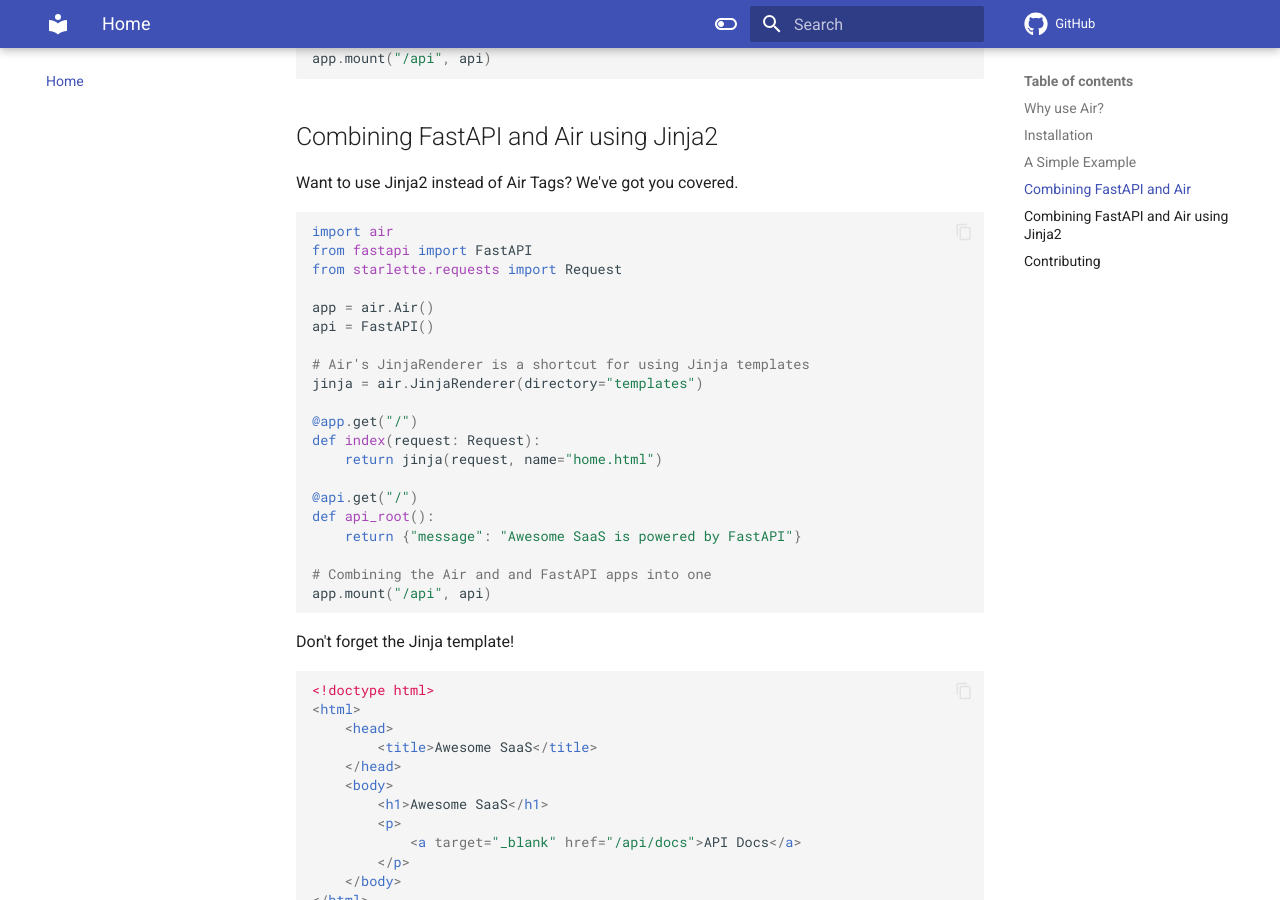
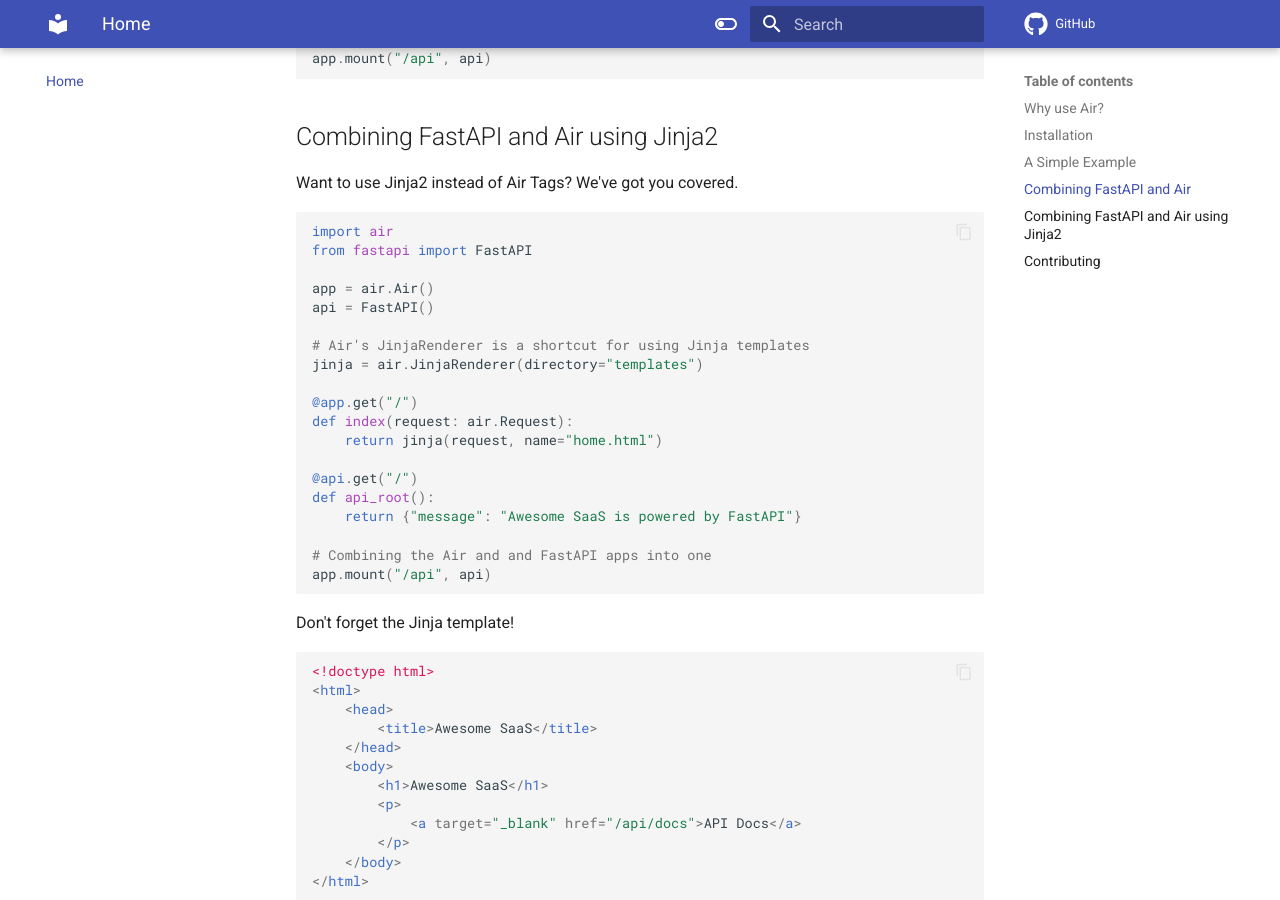
Before and after one commit to feldroy/air, an MkDocs documentation site: the page built from docs/index.md, in a window 1280 px wide and 900 px high, scrolled down 2729 px. Built offline with MkDocs 1.6.1 and Material for MkDocs 9.7.7, drawn with Linux system fonts in a browser that asks for light colours; comment, search, counter and statistics services are not loaded.

Commit message:
import Requests using air.Request

````diff
--- a/docs/index.md
+++ b/docs/index.md
@@ -183,7 +183,6 @@ Want to use Jinja2 instead of Air Tags? We've got you covered.
 ```python
 import air
 from fastapi import FastAPI
-from starlette.requests import Request
 
 app = air.Air()
 api = FastAPI()
@@ -192,7 +191,7 @@ api = FastAPI()
 jinja = air.JinjaRenderer(directory="templates")
 
 @app.get("/")
-def index(request: Request):
+def index(request: air.Request):
     return jinja(request, name="home.html")
 
 @api.get("/")
````
